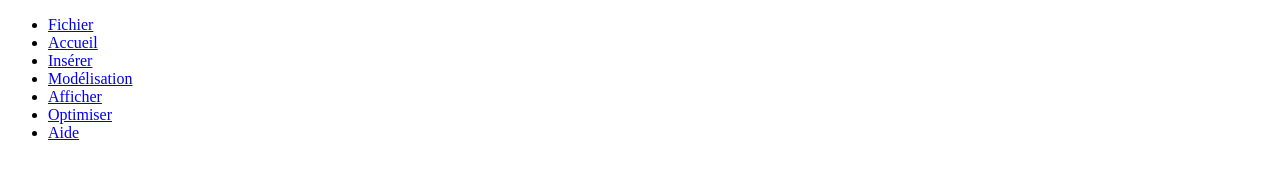
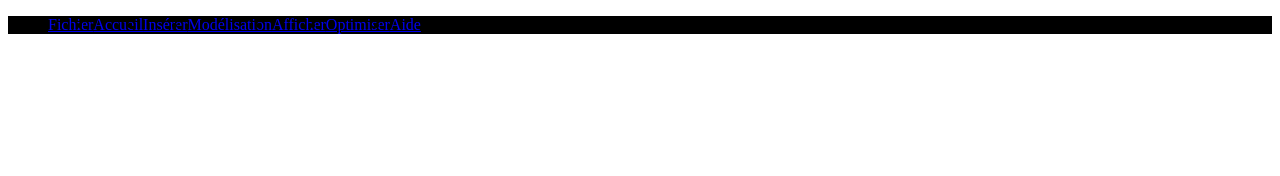
Before and after one commit to Seefall-51/PowerBY, a plain HTML site: page pages/index.html in a window 1280 px wide. Drawn offline with Linux system fonts and the light colour scheme.

Commit message:
modif css

```diff
--- a/css/style.css
+++ b/css/style.css
@@ -0,0 +1,5 @@
+nav ul{
+	display: flex;
+	flex-direction: row;
+	background-color: black;
+}
--- a/pages/index.html
+++ b/pages/index.html
@@ -3,6 +3,7 @@
 <head>
 	<meta charset="UTF-8">
 	<meta name="viewport" content="width=device-width, initial-scale=1.0">
+  <link rel="stylesheet" href="/css/style.css">
 	<title>PowerBY</title>
 </head>
 <body>
```
Also changed, not shown: server.js (+4 -3 lines).
